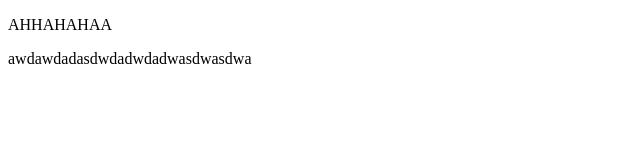
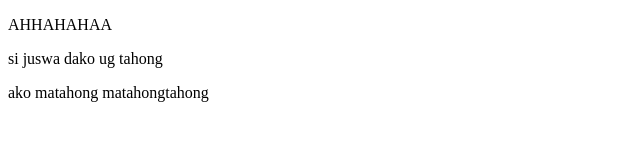
Before and after one commit to LloydYLL/Index, a plain HTML site: page index.html in a window 1280 px wide. Shown: the whole page, without its empty margins (0-640 px from the left). Drawn offline with Linux system fonts and the light colour scheme.

Commit message:
second change

```diff
--- a/index.html
+++ b/index.html
@@ -9,7 +9,9 @@
 
     <P>AHHAHAHAA</P>
 
-    awdawdadasdwdadwdadwasdwasdwa
+    <P>si juswa dako ug tahong </P>
+    <p>ako matahong matahongtahong</p>
+
 
 </body>
 </html>
```
